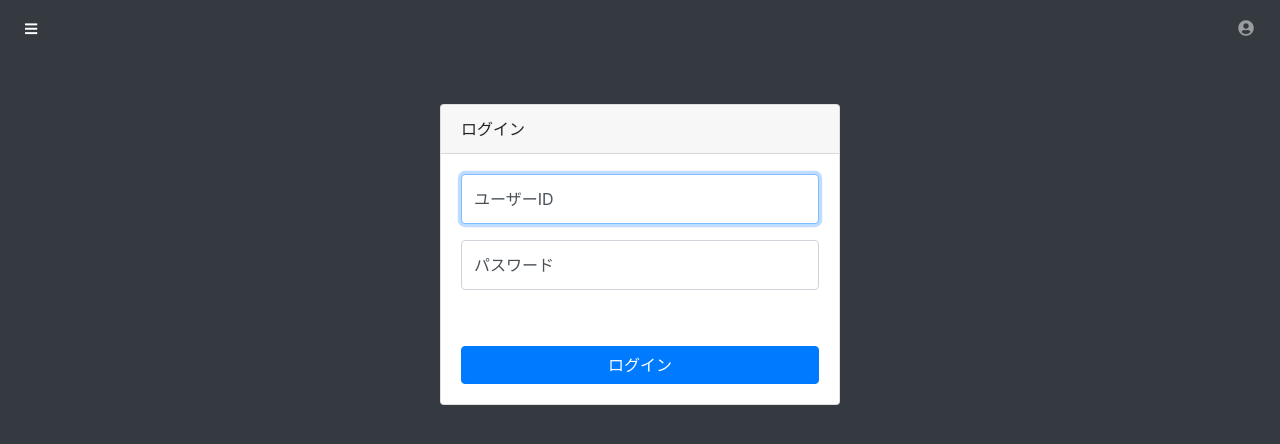
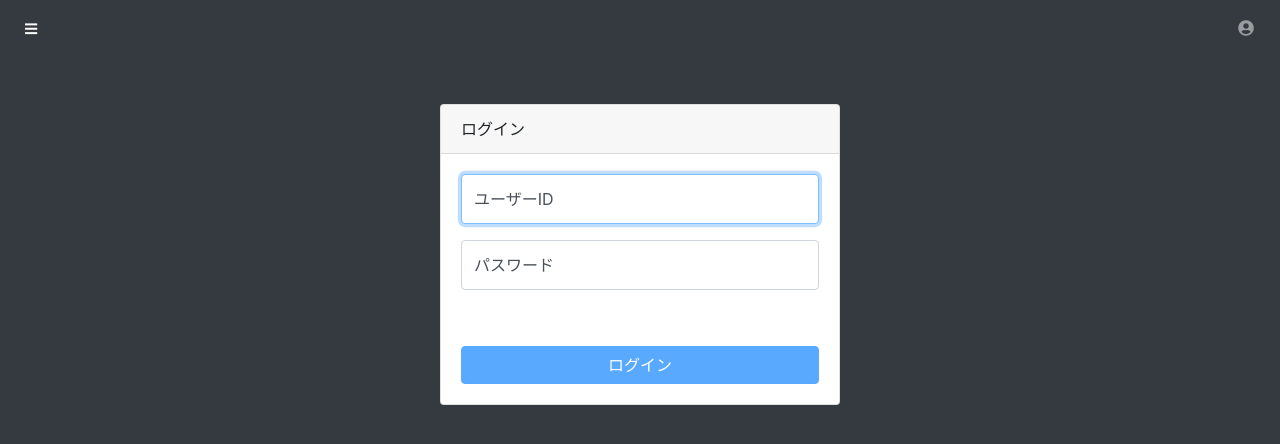
Before and after one commit to ksaplabo-org/sales, a Vue app in the folder front/: page /pages/log-in.html in a window 1280 px wide. Shown: the top 444 px of the page. Built offline with nearby package versions, Linux system fonts and the light colour scheme.

Commit message:
ログイン処理修正
* どちらか一方の入力欄に値がない場合は、ログインボタンを押せない(disable)ように修正しました。

```diff
--- a/front/src/utils/UserUtil.js
+++ b/front/src/utils/UserUtil.js
@@ -5,9 +5,6 @@ import UserConst from "./const/UserConst";
  * SessionStorageに保持すログインユーザー情報のキー
  */
 const LOGIN_KEY = "logInUser";
-
-
-
 
 /**
  * ユーザー情報取得
--- a/front/src/views/LogIn.vue
+++ b/front/src/views/LogIn.vue
@@ -35,7 +35,7 @@
                   autocomplete="off"
                   pattern="^[0-9A-Za-z]+$"
                 />
-                <label for="inputPassword">パスワード</label>
+                <label for="inputUserPass">パスワード</label>
               </div>
             </div>
 
@@ -52,7 +52,12 @@
             </div>
 
             <!-- ログインボタン -->
-            <input class="btn btn-primary btn-block" type="submit" value="ログイン" />
+            <input
+              class="btn btn-primary btn-block"
+              type="submit"
+              value="ログイン"
+              :disabled="userId == '' || userPass == ''"
+            />
           </form>
 
           <div class="text-center"></div>
@@ -66,9 +71,7 @@
 </template>
 
 <script>
-import * as UserUtil from "@/utils/UserUtil";
 import Loading from "../components/Loading.vue";
-import { logIn } from "../utils/UserUtil";
 import * as AjaxUtil from "@/utils/AjaxUtil";
 import Header from "../components/Header.vue";
 
@@ -104,7 +107,7 @@ export default {
         if (e.response.status === 401) {
           this.errMsg = "ユーザーIDまたはパスワードが誤っています。";
         } else {
-          this.errMsg = "ユーザー情報検索処理に失敗しました。";
+          this.errMsg = "ログインに失敗しました。";
         }
       } finally {
         this.isLoading = false;
```
